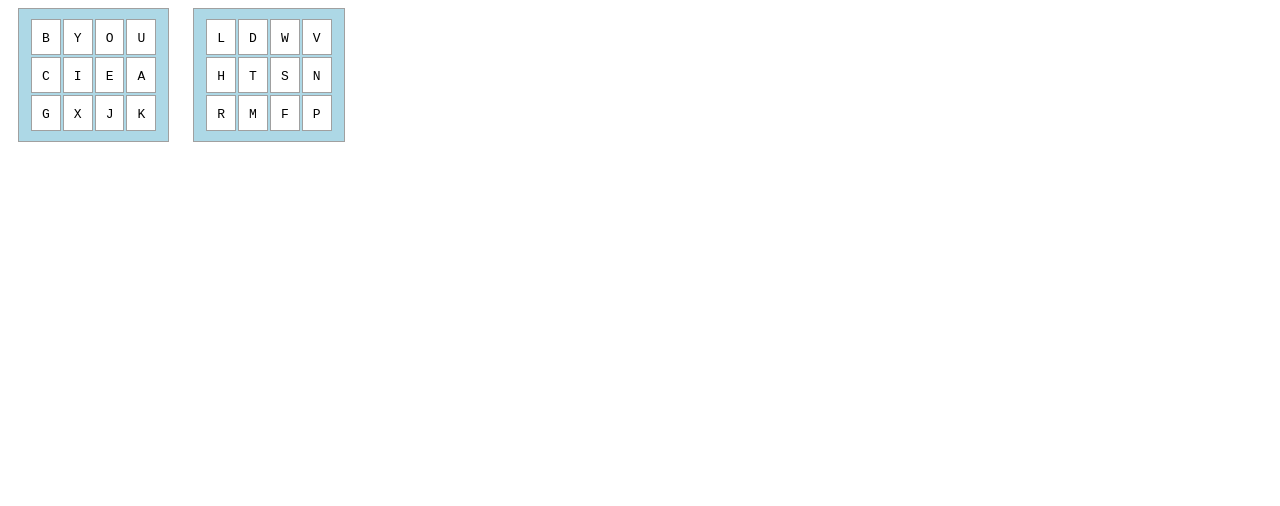
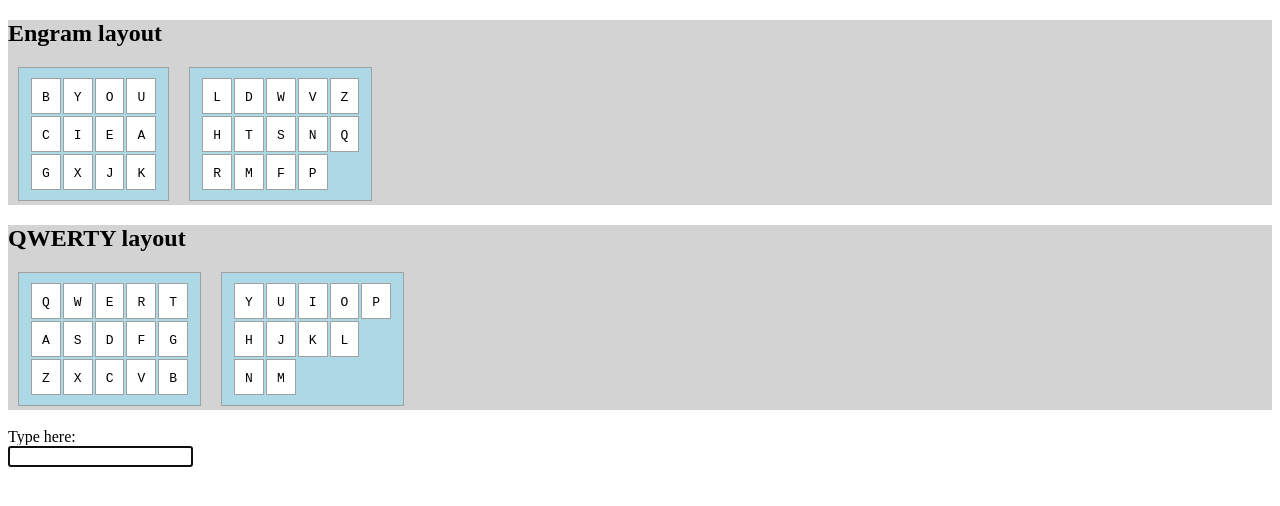
Before and after one commit to maxdarling/keyboard-vis, a plain HTML site: page index.html in a window 1280 px wide. Drawn offline with Linux system fonts and the light colour scheme.

Commit message:
generated qwerty and engram layouts with animations

```diff
--- /dev/null
+++ b/generate-layout.js
@@ -0,0 +1,36 @@
+// transform 2D array into table (row-indexed)
+function makeTable(matrix) {
+    const table = document.createElement("table");
+    matrix.forEach((row) => {
+        const tr = document.createElement("tr");
+        row.forEach((e) => {
+            const td = Object.assign(document.createElement("td"), { innerHTML: `<kbd>${e}</kbd>` });
+            td.dataset.key = e.charCodeAt(0);
+            tr.appendChild(td);
+        });
+        table.appendChild(tr);
+    });
+    return table;
+}
+
+function makeSplitLayout(left, right, name) {
+    let div = Object.assign(document.createElement("div"), { className: "layout"});
+    [
+        Object.assign(document.createElement("h2"), { innerHTML: `${name} layout` }),
+        makeTable(left),
+        makeTable(right)
+    ].forEach((c) => { div.appendChild(c) });
+    return div;
+}
+
+let engram = [
+    [["B", "Y", "O", "U"], ["C", "I", "E", "A"], ["G", "X", "J", "K"]],
+    [["L", "D", "W", "V", "Z"], ["H", "T", "S", "N", "Q"], ["R", "M", "F", "P"]]
+]
+let qwerty = [
+    [["Q", "W", "E", "R", "T"], ["A", "S", "D", "F", "G"], ["Z", "X", "C", "V", "B"]],
+    [["Y", "U", "I", "O", "P"], ["H", "J", "K", "L"], ["N", "M"]]
+]
+
+document.body.appendChild(makeSplitLayout(...engram, "Engram"));
+document.body.appendChild(makeSplitLayout(...qwerty, "QWERTY"));
--- a/index.html
+++ b/index.html
@@ -1,60 +1,54 @@
 <!--
-     todo:
-     - get two tables to appear side by side (likely involves reading css flex docs)
-     - refactor table code to be generated with js function, rather than enumerated (big!)
+    todo:
+    - read layouts from json files and generate multiple?
   -->
 
 <!DOCTYPE html>
 <html>
 
-  <head>
+<head>
     <title>Title</title>
     <link rel="stylesheet" href="style.css" />
-  </head>
+</head>
 
-  <body>
-    <!-- glove 80 layout: 3 x 8 (+ 2) -->
-    <table>
-      <tr>
-        <td><kbd>B</kbd></td>
-        <td><kbd>Y</kbd></td>
-        <td><kbd>O</kbd></td>
-        <td><kbd>U</kbd></td>
-      </tr>
-      <tr>
-        <td><kbd>C</kbd></td>
-        <td><kbd>I</kbd></td>
-        <td><kbd>E</kbd></td>
-        <td><kbd>A</kbd></td>
-      </tr>
-      <tr>
-        <td><kbd>G</kbd></td>
-        <td><kbd>X</kbd></td>
-        <td><kbd>J</kbd></td>
-        <td><kbd>K</kbd></td>
-      </tr>
-    </table>
-    <table>
-      <tr>
-        <td><kbd>L</kbd></td>
-        <td><kbd>D</kbd></td>
-        <td><kbd>W</kbd></td>
-        <td><kbd>V</kbd></td>
-      </tr>
-      <tr>
-        <td><kbd>H</kbd></td>
-        <td><kbd>T</kbd></td>
-        <td><kbd>S</kbd></td>
-        <td><kbd>N</kbd></td>
-      </tr>
-      <tr>
-        <td><kbd>R</kbd></td>
-        <td><kbd>M</kbd></td>
-        <td><kbd>F</kbd></td>
-        <td><kbd>P</kbd></td>
-      </tr>
-    </table>
+<body>
+    <script src="generate-layout.js"></script>
 
-  </body>
+    <br />
+    <label for="txtInput">Type here:</label>
+    <br />
+    <input type="text" name="txtInput" id="txtInput" autofocus></input>
+
+    <script>
+        // add highlight
+        document.addEventListener('keydown', (event) => {
+            const keys = document.querySelectorAll(`td[data-key="${event.keyCode}"]`);
+            keys.forEach((key) => {
+                if (key) {
+                    key.classList.add('playing')
+                }
+            })
+        });
+
+        // cleanup highlight
+        document.addEventListener('keyup', (event) => {
+            const keys = document.querySelectorAll(`td[data-key="${event.keyCode}"]`);
+            keys.forEach((key) => {
+                if (key) {
+                    key.classList.remove('playing')
+                }
+            })
+        });
+
+        // // cleanup highlight (spammed keys get stuck)
+        // const keys = document.querySelectorAll('td'); // todo: too general, should have class "key"?
+        // keys.forEach(key => key.addEventListener('transitionend', (e) => {
+        //     if (e.propertyName == 'transform') {
+        //         key.classList.remove('playing');
+        //     }
+        // }));
+    </script>
+
+</body>
 
 </html>
--- a/style.css
+++ b/style.css
@@ -1,3 +1,7 @@
+.layout {
+    background: lightgrey;
+}
+
 table {
     background: lightblue;
     border: 1px solid rgb(160 160 160);
@@ -10,4 +14,11 @@ td {
     background: white;
     border: 1px solid rgb(160 160 160);
     padding: 8px 10px;
+    transition: all 0.1s ease;
 }
+
+.playing {
+    transform: scale(1.1);
+    border-color: #ffc600;
+    box-shadow: 0 0 1rem #ffc600;
+}
```
